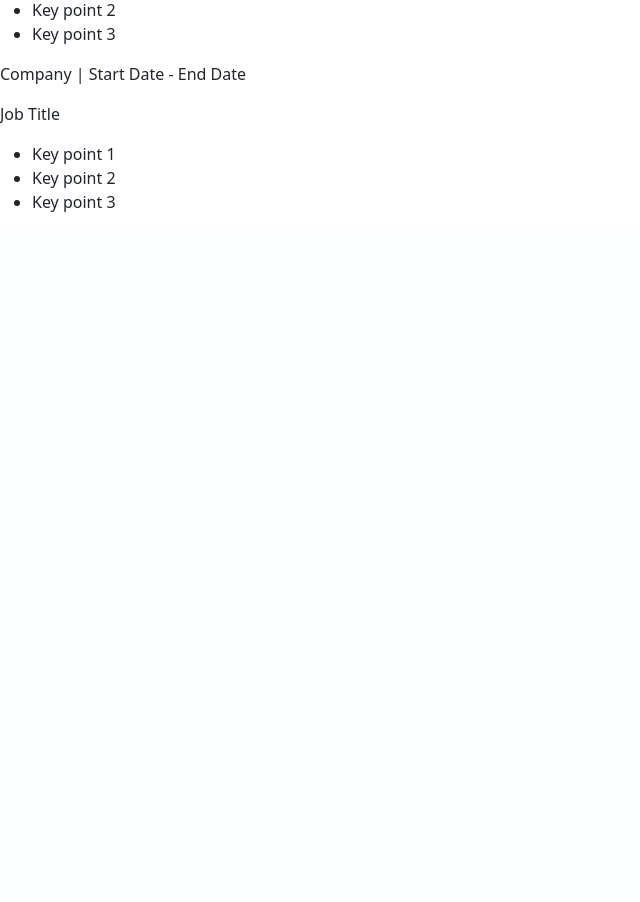
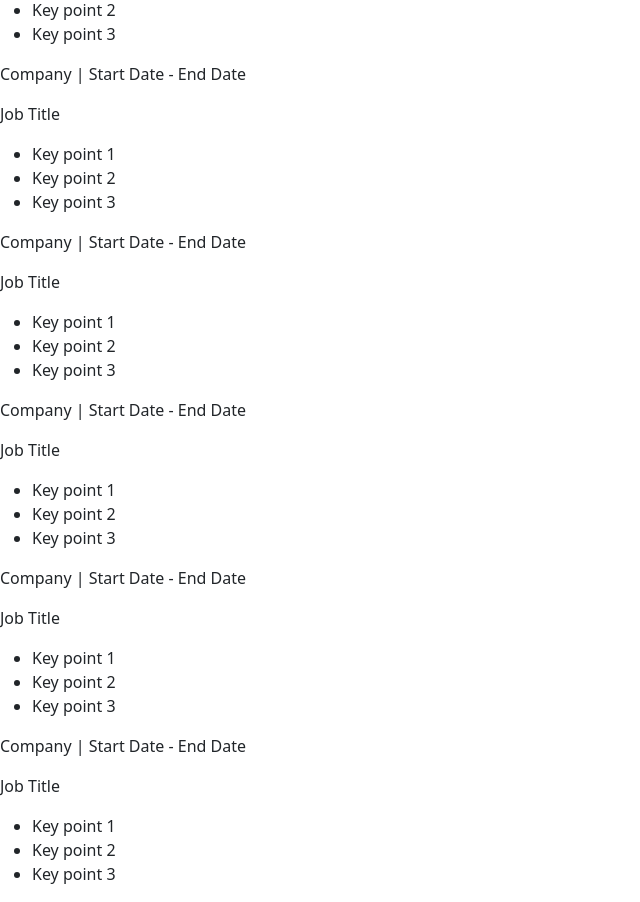
Before and after one commit to PDani96/Personal_Portfolio, a Django app: page / in a window 1280 px wide. Shown: the part 1278-2180 px from the top of the page, without its empty margins (0-640 px from the left). Before the commit the page ends 1490 px from the top, so only its background shows below. Run offline with Django 4.2, Linux system fonts and the light colour scheme; parts of the project's set-up code (start-up, migrations or seed data) failed here and were passed over; some libraries are stand-ins or nearby versions.

Commit message:
Added some filler for testing

```diff
--- a/website/templates/website/welcome.html
+++ b/website/templates/website/welcome.html
@@ -101,5 +101,37 @@
         <li>Key point 3</li>
     </ul>
 
+    <p>Company | Start Date - End Date</p>
+    <p>Job Title</p>
+    <ul>
+        <li>Key point 1</li>
+        <li>Key point 2</li>
+        <li>Key point 3</li>
+    </ul>
+
+    <p>Company | Start Date - End Date</p>
+    <p>Job Title</p>
+    <ul>
+        <li>Key point 1</li>
+        <li>Key point 2</li>
+        <li>Key point 3</li>
+    </ul>
+
+    <p>Company | Start Date - End Date</p>
+    <p>Job Title</p>
+    <ul>
+        <li>Key point 1</li>
+        <li>Key point 2</li>
+        <li>Key point 3</li>
+    </ul>
+
+    <p>Company | Start Date - End Date</p>
+    <p>Job Title</p>
+    <ul>
+        <li>Key point 1</li>
+        <li>Key point 2</li>
+        <li>Key point 3</li>
+    </ul>
+
 
 {% endblock %}
```
